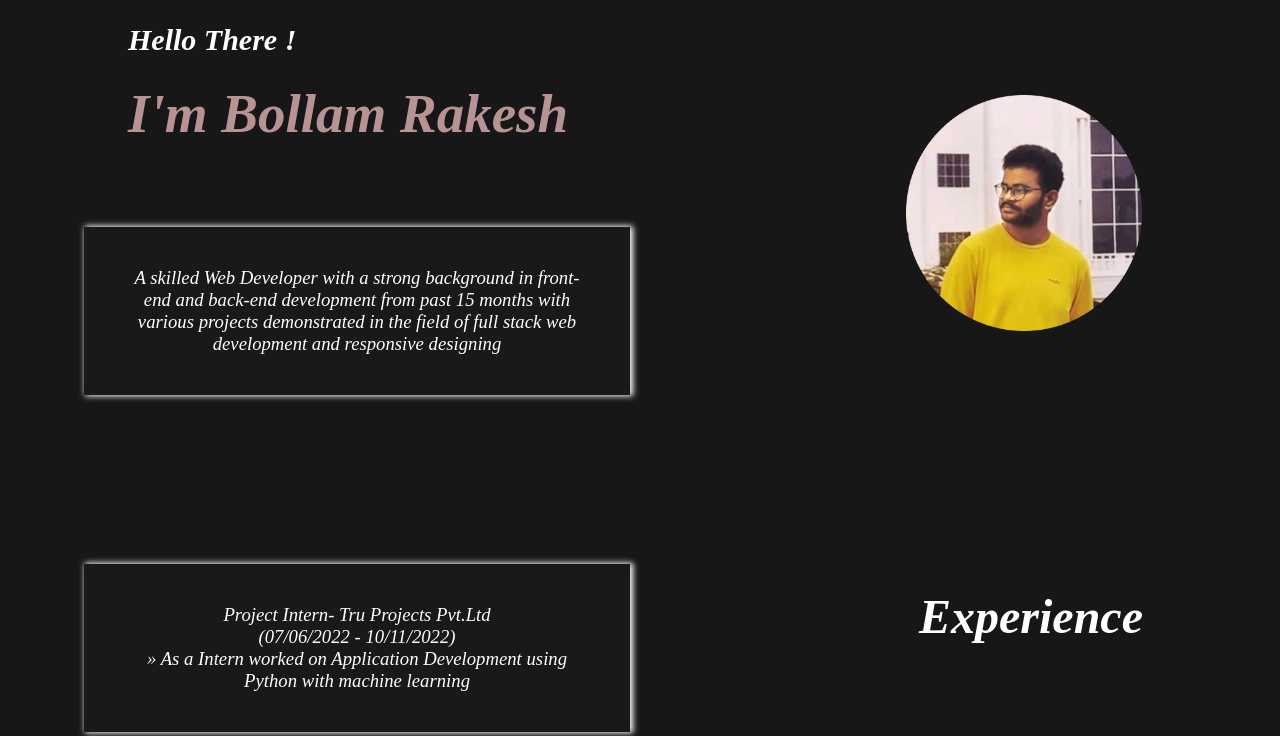
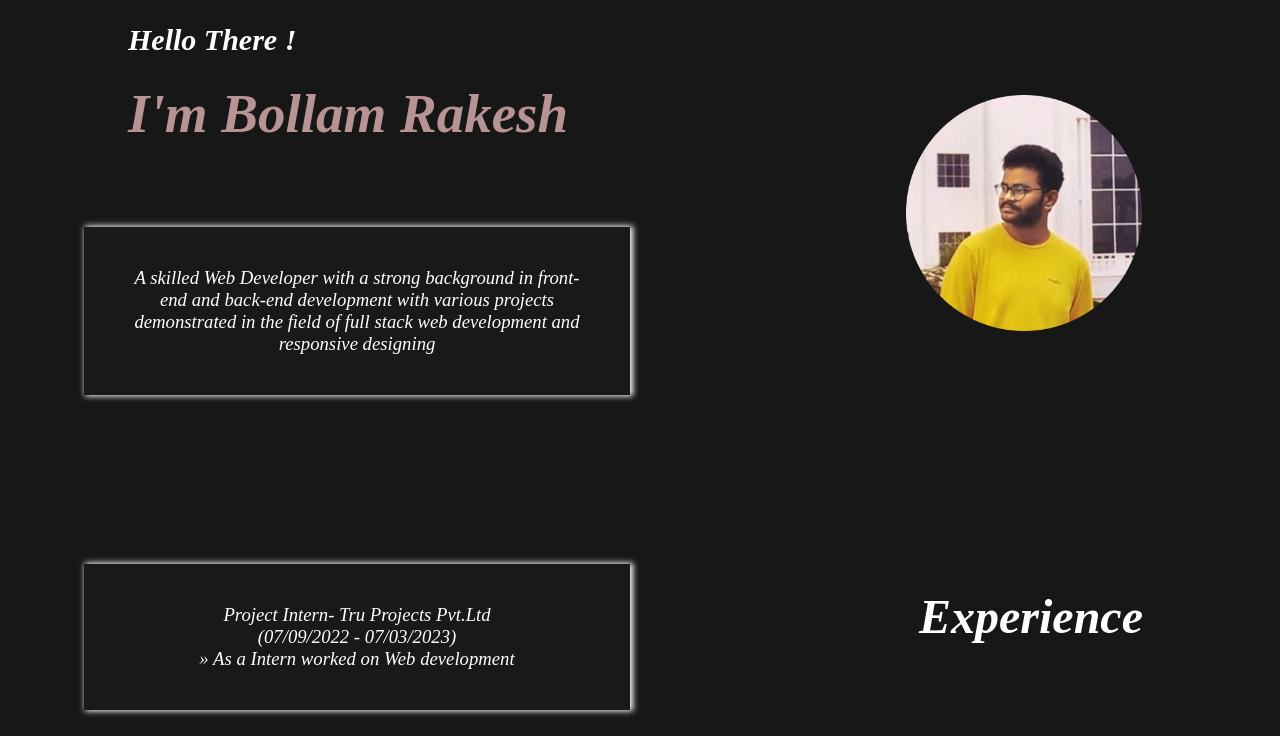
Before and after one commit to IamBollamRakesh/Portfolio, a plain HTML site: page index.html in a window 1280 px wide. Shown: the part 75-811 px from the top of the page. Drawn offline with Linux system fonts and the light colour scheme.

Commit message:
Update index.html

```diff
--- a/index.html
+++ b/index.html
@@ -65,7 +65,7 @@
         <section class="section1">
            <h3 id="nameanddescription" >
 
-            A skilled Web Developer  with a strong background in front-end and back-end development from past 15 months with various projects demonstrated in the field of full stack web development and responsive designing
+            A skilled Web Developer  with a strong background in front-end and back-end development with various projects demonstrated in the field of full stack web development and responsive designing
            </h3>
         </section>
         <section  class=section2>
@@ -79,8 +79,8 @@
 
     <section  class="section1">
         <h3 id="nameanddescription">
-    Project Intern- Tru Projects Pvt.Ltd <br> (07/06/2022 - 10/11/2022) <br>
-                » As a Intern worked on Application Development using Python with machine learning
+    Project Intern- Tru Projects Pvt.Ltd <br> (07/09/2022 - 07/03/2023) <br>
+                » As a Intern worked on Web development
 
             </h3>
 
```
